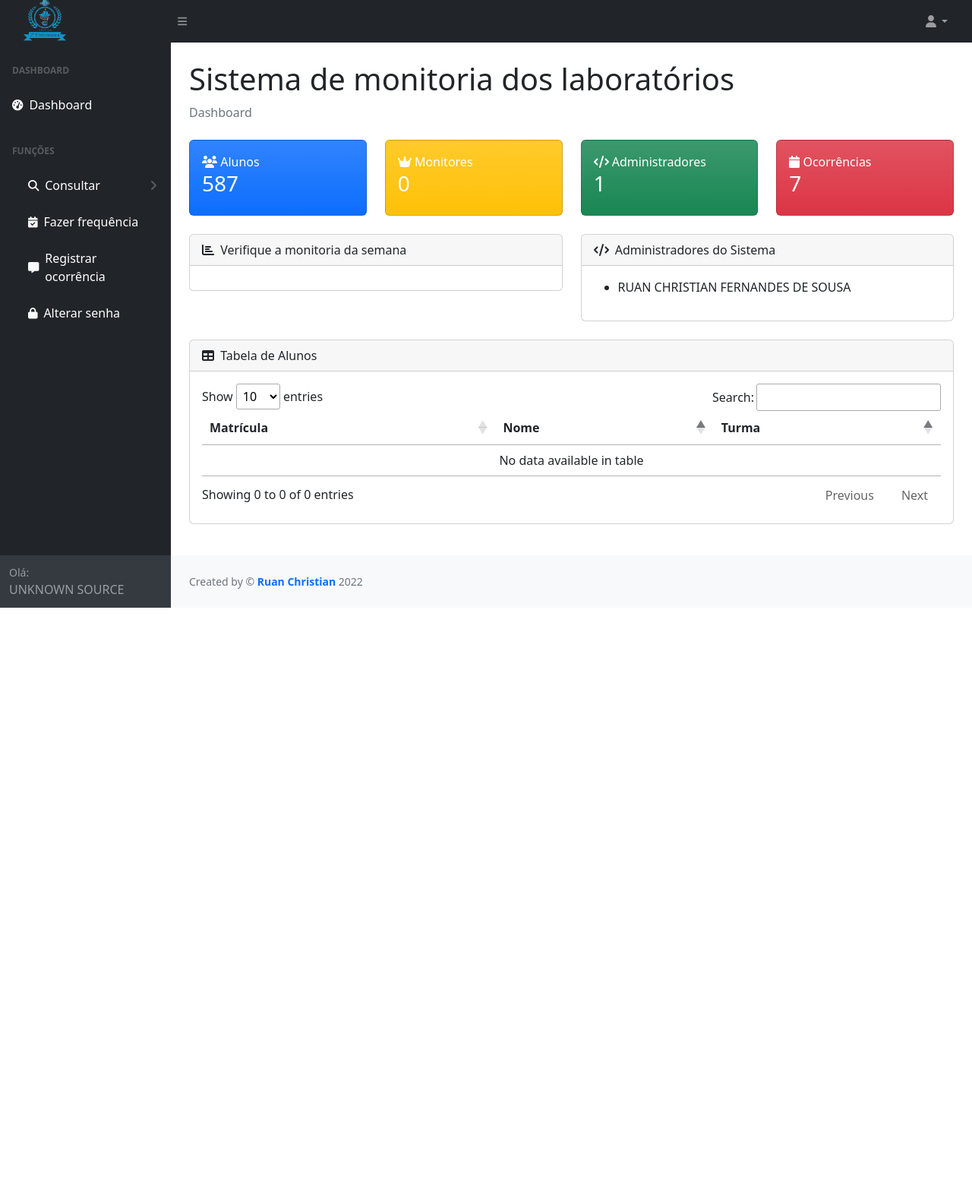
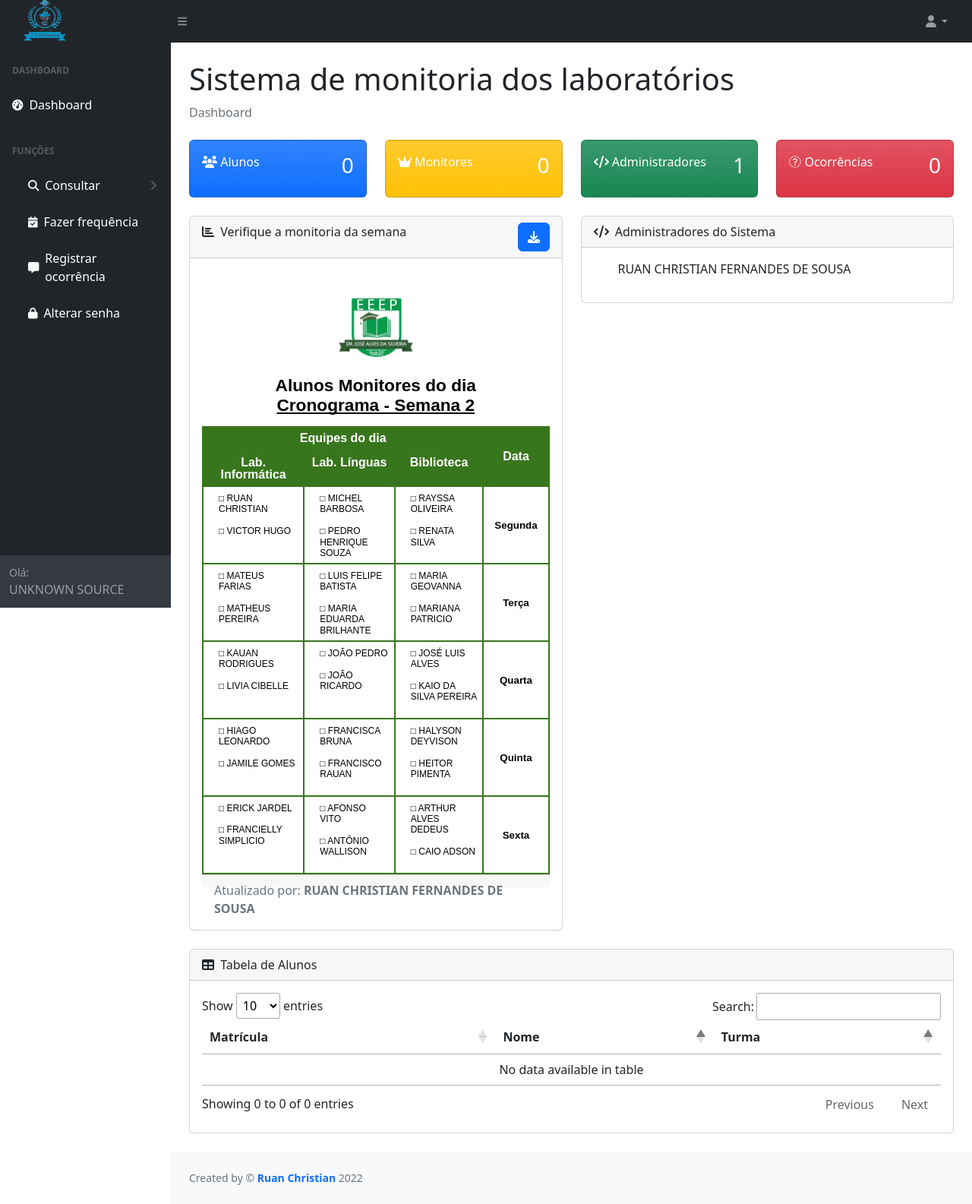
Before and after one commit to ruanchristian/Sistema-Monitoria, a PHP site: page /home in a window 1280 px wide. Shown: the whole page at 76% size. Before the commit the page ends 800 px from the top, so only its background shows below. Run offline with PHP 8.4, Linux system fonts and the light colour scheme; the visitor is signed in with stand-in values (Sample User, id 1); data that the repository does not hold is empty; some libraries are stand-ins or nearby versions.

Commit message:
Melhorias

```diff
--- a/assets/js/frames.js
+++ b/assets/js/frames.js
@@ -1,7 +1,8 @@
 $(document).ready(function () {
+    rotation('s-2');
     $('#datatable').DataTable({
         order: [[1, 'asc'], [2, 'asc']],
-        language : {
+        language: {
             url: "https://cdn.datatables.net/plug-ins/1.13.1/i18n/pt-BR.json"
         }
     })
@@ -19,6 +20,32 @@ window.addEventListener('DOMContentLoaded', e => {
     }
 });
 
+const body = document.querySelector(".c26");
+
+$('#pdfDownload').click(() => {
+    console.log(body);
+    $('#modalSpin').modal('show');
+    setTimeout(function () {
+        $('#modalSpin').modal('hide');
+        let options = {
+            margin: 1,
+            filename: 'Cronograma.pdf',
+            image: {
+                type: 'png'
+            },
+            html2canvas: {
+                scale: 2,
+                scrollY: 0
+            },
+            jsPDF: {
+                unit: 'in',
+                format: 'letter',
+                orientation: 'portrait'
+            }
+        };
+        html2pdf().set(options).from(body).save();
+    }, 600);
+});
 
 const changeState = (checkbox, p) => {
     let state = document.getElementById(p);
--- a/assets/js/my-algorithm-rotation.js
+++ b/assets/js/my-algorithm-rotation.js
@@ -12,7 +12,6 @@ function rotation(current) {
     let table = document.querySelector('.c19');
     let miniTitle = document.getElementById('cron');
 
-    table.innerHTML = "";
     table.innerHTML = `
     <tr class="c2">
     <td class="c27" colspan="3" rowspan="1">
@@ -43,6 +42,7 @@ function rotation(current) {
             case "s-1":
                 miniTitle.innerText = "Cronograma - Semana 1";
                 table.innerHTML += `
+                <tbody>
                 <td class="c23" colspan="1" rowspan="1">
                 <ul class="c10">
                     <li class="c3 li-bullet-0"><span class="c8">&#9633; ${matrizEquipes[i][duplasIndex++]}</span></li>
@@ -62,7 +62,7 @@ function rotation(current) {
             </td>
             <td class="c16" colspan="1" rowspan="1">
                 <p class="c7"><span class="c0">${dias[i]}</span></p>
-            </td>`;
+            </td> </tbody>`;
                 duplasIndex = 0;
                 i++
                 break;
@@ -117,6 +117,7 @@ function showReverse(index, tableRef, matriz) {
     duplasIndex = 0;
 
     tableRef.innerHTML += `
+              <tbody>
                 <td class="c23" colspan="1" rowspan="1">
                 <ul class="c10">
                     <li class="c3 li-bullet-0"><span class="c8">&#9633; ${matriz[index][2]}</span></li>
@@ -136,6 +137,6 @@ function showReverse(index, tableRef, matriz) {
             </td>
             <td class="c16" colspan="1" rowspan="1">
                 <p class="c7"><span class="c0">${dias[index]}</span></p>
-            </td>`;
+            </td> </tbody>`;
     duplasIndex = 0;
 }
--- a/assets/styles/cronograma.css
+++ b/assets/styles/cronograma.css
@@ -1,4 +1,10 @@
-      li.li-bullet-0:before {
+* {
+    margin: 0;
+    padding: 0;
+    box-sizing: border-box;
+}
+
+   li.li-bullet-0:before {
             margin-left: -18pt;
             white-space: nowrap;
             display: inline-block;
--- a/assets/styles/styles.css
+++ b/assets/styles/styles.css
@@ -19,10 +19,15 @@ body {
   height: 100%;
 }
 
+#pdfDownload {
+  padding-right: 0.705rem;
+}
+
 #layoutSidenav {
   display: flex;
 }
 #layoutSidenav #layoutSidenav_nav {
+  position: fixed;
   flex-basis: 225px;
   flex-shrink: 0;
   transition: transform 0.15s ease-in-out;
--- a/controller/HomeController.php
+++ b/controller/HomeController.php
@@ -2,6 +2,7 @@
 
   class HomeController {
     private $totalMonitores = 0;
+    private $totalAlunos = 0;
     private $alunos;
     private $monitores;
 
@@ -10,7 +11,8 @@
       $this->alunos = $_SESSION['alunos'] ?? null;
 
       $this->monitores = Manager::getAllManagers();
-      $this->totalMonitores = $this->getCount();
+      $this->totalMonitores = $this->getCount("monitores");
+      $this->totalAlunos = $this->getCount("alunos");
     }
 
     public function onCreate() {
@@ -25,7 +27,8 @@
           'nome' => $_SESSION['access']['username'] ?? "Unknown Source",
           'alunos' => $this->alunos,
           'monitores' => $this->monitores,
-          'tot' => $this->totalMonitores
+          'totalMonitores' => $this->totalMonitores,
+          'totalAlunos' => $this->totalAlunos
         ]);
     }
 
@@ -37,9 +40,9 @@
       $_SESSION['alunos'] = ['list' => $statement->fetchAll(PDO::FETCH_ASSOC)];
     }
 
-    private function getCount() {
+    private function getCount($table) {
       $pdo = Connection::getConnection();
-      $statement = $pdo->prepare("SELECT COUNT(*) as total FROM monitores");
+      $statement = $pdo->prepare("SELECT COUNT(*) as total FROM {$table}");
       $statement->execute();
 
       return $statement->fetch()['total'];
--- a/view/home.html
+++ b/view/home.html
@@ -8,9 +8,15 @@
     <meta name="description" content="Dashboard do Sistema" />
     <meta name="author" content="Ruan Christian" />
     <title>Dashboard</title>
+    <!-- lib PDF -->
+    <script src="https://cdnjs.cloudflare.com/ajax/libs/html2pdf.js/0.10.1/html2pdf.bundle.min.js"></script>
+
     <link href="https://cdn.datatables.net/1.13.1/css/jquery.dataTables.min.css" rel="stylesheet" />
-    <link href="https://cdn.jsdelivr.net/npm/bootstrap@5.2.2/dist/css/bootstrap.min.css" rel="stylesheet" integrity="sha384-Zenh87qX5JnK2Jl0vWa8Ck2rdkQ2Bzep5IDxbcnCeuOxjzrPF/et3URy9Bv1WTRi" crossorigin="anonymous">
+    <link href="https://cdn.jsdelivr.net/npm/bootstrap@5.2.2/dist/css/bootstrap.min.css" rel="stylesheet"
+        integrity="sha384-Zenh87qX5JnK2Jl0vWa8Ck2rdkQ2Bzep5IDxbcnCeuOxjzrPF/et3URy9Bv1WTRi" crossorigin="anonymous">
+
     <link rel="stylesheet" href="/Sistema Monitoria/assets/styles/styles.css">
+    <link rel="stylesheet" href="/Sistema Monitoria/assets/styles/cronograma.css">
     <link rel="icon" href="/Sistema Monitoria/assets/img/infortec2b-icon.png">
     <script src="https://use.fontawesome.com/releases/v6.1.0/js/all.js" crossorigin="anonymous"></script>
 </head>
@@ -31,16 +37,16 @@
                             <div class="card-body">
                                 <i class="fas fa-users"></i>
                                 Alunos
-                                    <h3>587</h3>
+                                <h3 class="float-end">{{totalAlunos}}</h3>
                             </div>
                         </div>
                     </div>
                     <div class="col-xl-3 col-md-6">
-                            <div class="card bg-warning bg-gradient text-white mb-4">
+                        <div class="card bg-warning bg-gradient text-white w-10 mb-4">
                             <div class="card-body">
                                 <i class="fas fa-crown"></i>
                                 Monitores
-                                    <h3>{{tot}}</h3>
+                                <h3 class="float-end">{{totalMonitores}}</h3>
                             </div>
                         </div>
                     </div>
@@ -49,16 +55,16 @@
                             <div class="card-body">
                                 <i class="fas fa-code"></i>
                                 Administradores
-                                    <h3>1</h3>
+                                <h3 class="float-end">1</h3>
                             </div>
                         </div>
                     </div>
                     <div class="col-xl-3 col-md-6">
                         <div class="card bg-danger bg-gradient text-white mb-4">
                             <div class="card-body">
-                                    <i class="fas fa-calendar"></i>
+                                <i class="fas fa-break-warning"></i>
                                 Ocorrências
-                                    <h3>7</h3>
+                                <h3 class="float-end">0</h3>
                             </div>
                         </div>
                     </div>
@@ -69,8 +75,24 @@
                             <div class="card-header">
                                 <i class="fas fa-chart-bar me-1"></i>
                                 Verifique a monitoria da semana
+                                <button class="btn btn-primary float-end" id="pdfDownload"><i class="fas fa-download"></i></button>
                             </div>
-                                <div class="card-body"></div>
+                            <div class="card-body">
+                                <div class="c26 doc-content">
+                                    <p class="c15">
+                                        <img loading="lazy" src="/Sistema Monitoria/assets/img/eeepjas-icon.png"
+                                            style="width: 120px; height: fit-content">
+                                    </p>
+                                    <p class="c15"><span class="c17">Alunos Monitores do dia</span></p>
+                                    <p class="c15"><span id="cron" class="c20">Esperando gerar...</span></p>
+                                    <p class="c14"><span class="c20"></span></p><a
+                                        id="t.8c706dbf1a5943b7d5c03587dcd8ad326b92248c"></a><a id="t.0"></a>
+                                    <table class="c19"></table>
+                                </div>
+                                <div class="card-footer text-muted">
+                                    <span class="float-end">Atualizado por: <strong> RUAN CHRISTIAN FERNANDES DE SOUSA </strong></span>
+                                  </div>
+                            </div>
                         </div>
                     </div>
                     <div class="col-xl-6">
@@ -108,7 +130,8 @@
 
                                 <tr>
                                     <th>{{ aluno['matricula'] }}</th>
-                                    <td>{{ aluno['nome'] }} <img width="20px" src="/Sistema Monitoria/assets/img/icon-verified-48.png"> </td>
+                                    <td class="text-nowrap">{{ aluno['nome'] }} <img width="20px"
+                                            src="/Sistema Monitoria/assets/img/icon-verified-48.png"> </td>
                                     <td>{{ aluno['turma'] }}</td>
                                 </tr>
 
@@ -128,6 +151,20 @@
                 </div>
             </div>
         </main>
+        <div id="modalSpin" class="modal fade" data-bs-keyboard="false" data-bs-backdrop="static" tabindex="-1">
+            <div class="modal-dialog">
+                <div class="modal-content">
+                    <div class="modal-header">
+                        <h5 class="modal-title" id="modalLabel">Baixando em pdf...</h5>
+                    </div>
+                    <div class="modal-body mx-auto d-block">
+                        <div class="d-flex justify-content-center">
+                            <div style="width: 3rem; height: 3rem;" class="spinner-border"></div>
+                        </div>
+                    </div>
+                </div>
+            </div>
+        </div>
         <footer class="py-4 bg-light mt-auto">
             <div class="container-fluid px-4">
                 <div class="d-flex align-items-center justify-content-between small">
@@ -150,6 +187,7 @@
     <script src="https://code.jquery.com/jquery-3.6.1.min.js"
         integrity="sha256-o88AwQnZB+VDvE9tvIXrMQaPlFFSUTR+nldQm1LuPXQ=" crossorigin="anonymous"></script>
     <script src="/Sistema Monitoria/assets/js/frames.js"></script>
+    <script src="/Sistema Monitoria/assets/js/my-algorithm-rotation.js"></script>
     <script src="https://cdn.datatables.net/1.13.1/js/jquery.dataTables.min.js" crossorigin="anonymous"></script>
 </body>
 </html>
--- a/view/template-menu.html
+++ b/view/template-menu.html
@@ -45,15 +45,15 @@
                                 <a class="nav-link" href="#">Frequências passadas</a>
                             </nav>
                         </div>
-                        <a class="nav-link" href="frequencia">
+                        <a class="nav-link" href="#">
                             <div class="sb-nav-link-icon"><i class="fas fa-calendar-check"></i></div>
                             Fazer frequência
                         </a>
-                        <a class="nav-link" href="frequencia">
+                        <a class="nav-link" href="#">
                             <div class="sb-nav-link-icon"><i class="fas fa-message"></i></div>
                             Registrar ocorrência
                         </a>
-                        <a class="nav-link" href="frequencia">
+                        <a class="nav-link" href="#">
                             <div class="sb-nav-link-icon"><i class="fas fa-lock"></i></div>
                             Alterar senha
                         </a>
```
Also changed, not shown: assets/img/eeepjas-icon.png (added). Lines whose indentation alone changed are shown as unchanged.
